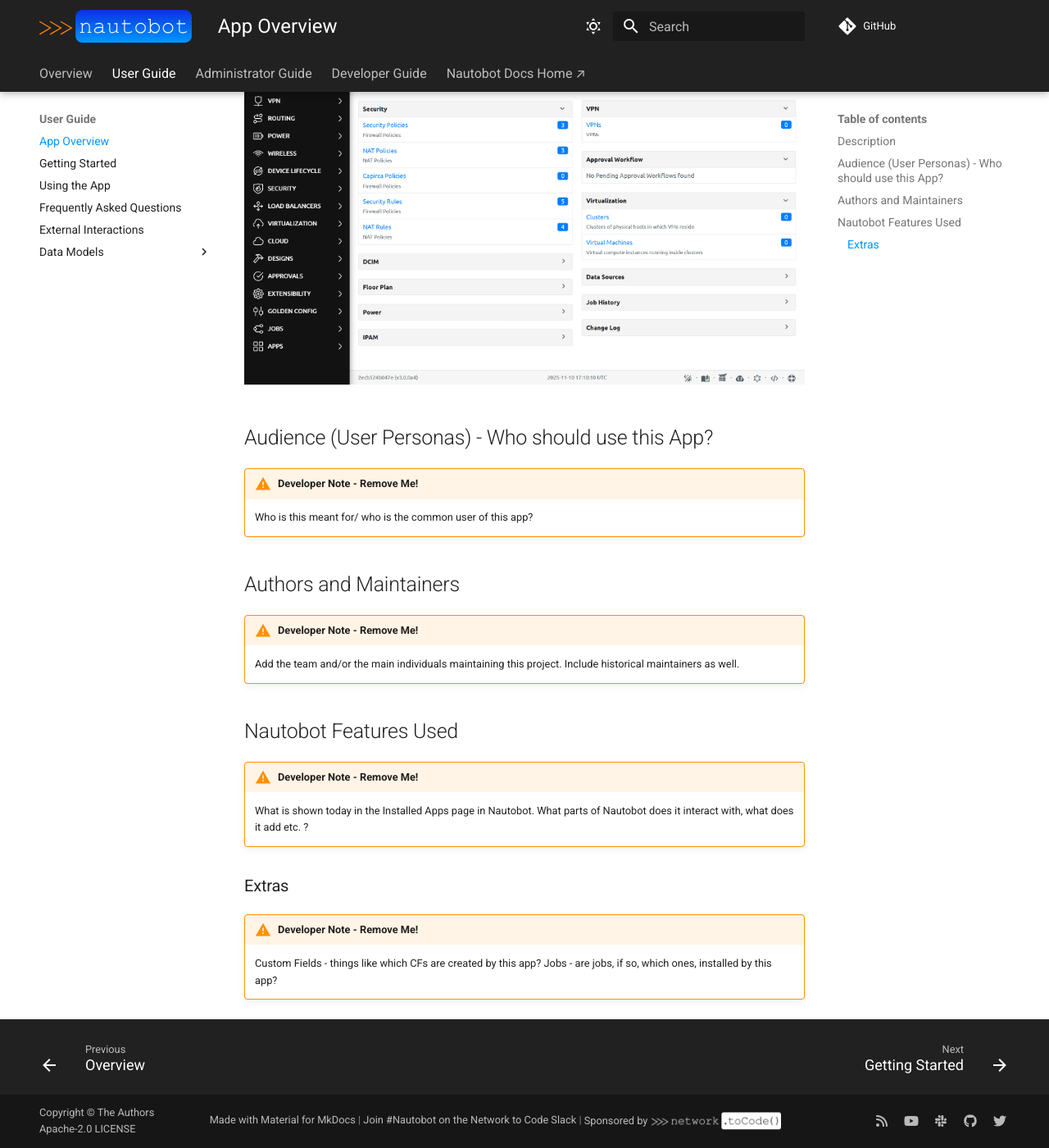
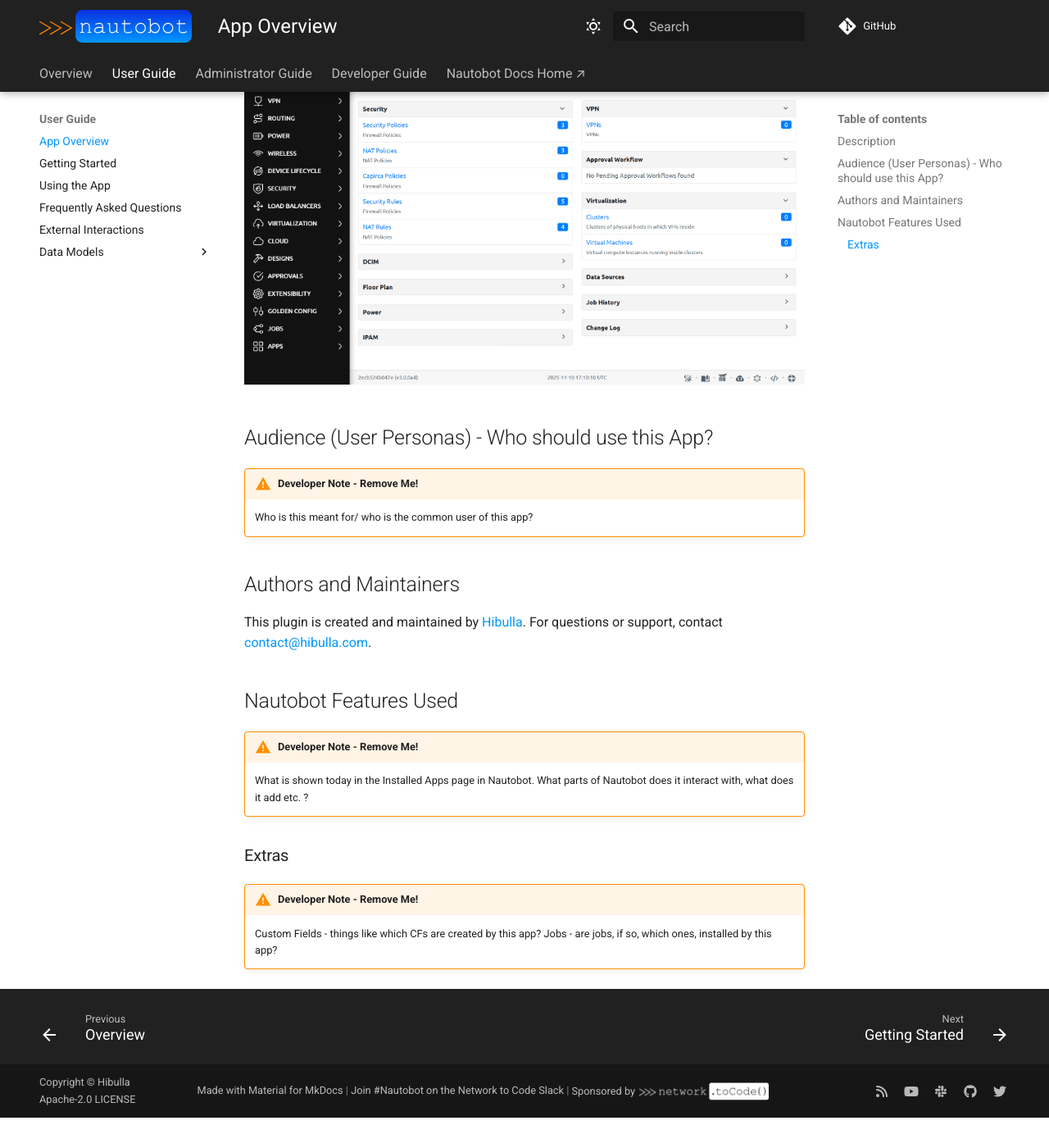
Before and after one commit to hibulla/nautobot-function-codes, an MkDocs documentation site: the page built from docs/user/app_overview.md, in a window 1280 px wide and 1400 px high, scrolled down 534 px. Shown: the whole window at 82% size. Built offline with MkDocs 1.6.1 and Material for MkDocs 9.7.7, drawn with Linux system fonts in a browser that asks for light colours; comment, search, counter and statistics services are not loaded; after the commit the page ends 1897 px from its top, so only the background shows below that.

Commit message:
info about hibulla

```diff
--- a/docs/user/app_overview.md
+++ b/docs/user/app_overview.md
@@ -17,8 +17,7 @@
 
 ## Authors and Maintainers
 
-!!! warning "Developer Note - Remove Me!"
-    Add the team and/or the main individuals maintaining this project. Include historical maintainers as well.
+This plugin is created and maintained by [Hibulla](https://www.hibulla.com). For questions or support, contact [contact@hibulla.com](mailto:contact@hibulla.com).
 
 ## Nautobot Features Used
 
--- a/mkdocs.yml
+++ b/mkdocs.yml
@@ -5,7 +5,7 @@
 site_name: "Nautobot Function Codes Documentation"
 site_url: "https://docs.nautobot.com/projects/function-codes/en/latest/"
 repo_url: "https://github.com/hibulla/nautobot-function-codes"
-copyright: "Copyright &copy; The Authors"
+copyright: "Copyright &copy; <a href=\"https://www.hibulla.com\">Hibulla</a>"
 theme:
   name: "material"
   navigation_depth: 4
--- a/nautobot_function_codes/__init__.py
+++ b/nautobot_function_codes/__init__.py
@@ -13,9 +13,9 @@
     name = "nautobot_function_codes"
     verbose_name = "Function Codes"
     version = __version__
-    author = "Bartek"
-    author_email = "dev@example.com"
-    description = "A Nautobot plugin for managing reusable Function Codes."
+    author = "Hibulla"
+    author_email = "contact@hibulla.com"
+    description = "A Nautobot plugin for managing reusable Function Codes. Created by Hibulla."
     base_url = "function-codes"
     min_version = "3.1.0"
     max_version = "4.0.0"
--- a/pyproject.toml
+++ b/pyproject.toml
@@ -2,10 +2,10 @@
 name = "nautobot-function-codes"
 version = "0.2.0"
 description = "A Nautobot plugin for managing reusable Function Codes."
-authors = ["Bartek <dev@example.com>"]
+authors = ["Hibulla <contact@hibulla.com>"]
 license = "Apache-2.0"
 readme = "README.md"
-homepage = "https://github.com/hibulla/nautobot-function-codes"
+homepage = "https://www.hibulla.com"
 repository = "https://github.com/hibulla/nautobot-function-codes"
 documentation = "https://docs.nautobot.com/projects/function-codes/en/latest/"
 keywords = ["nautobot", "nautobot-app", "nautobot-plugin"]
```
Also changed, not shown: README.md (+5 -0 lines).
